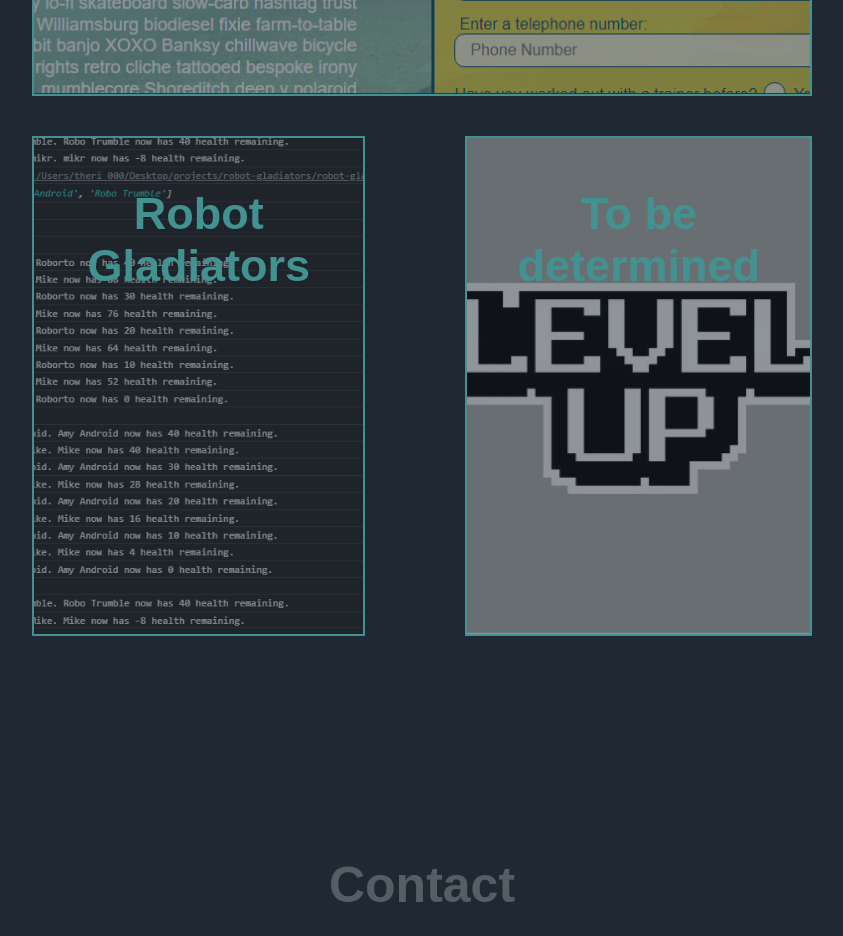
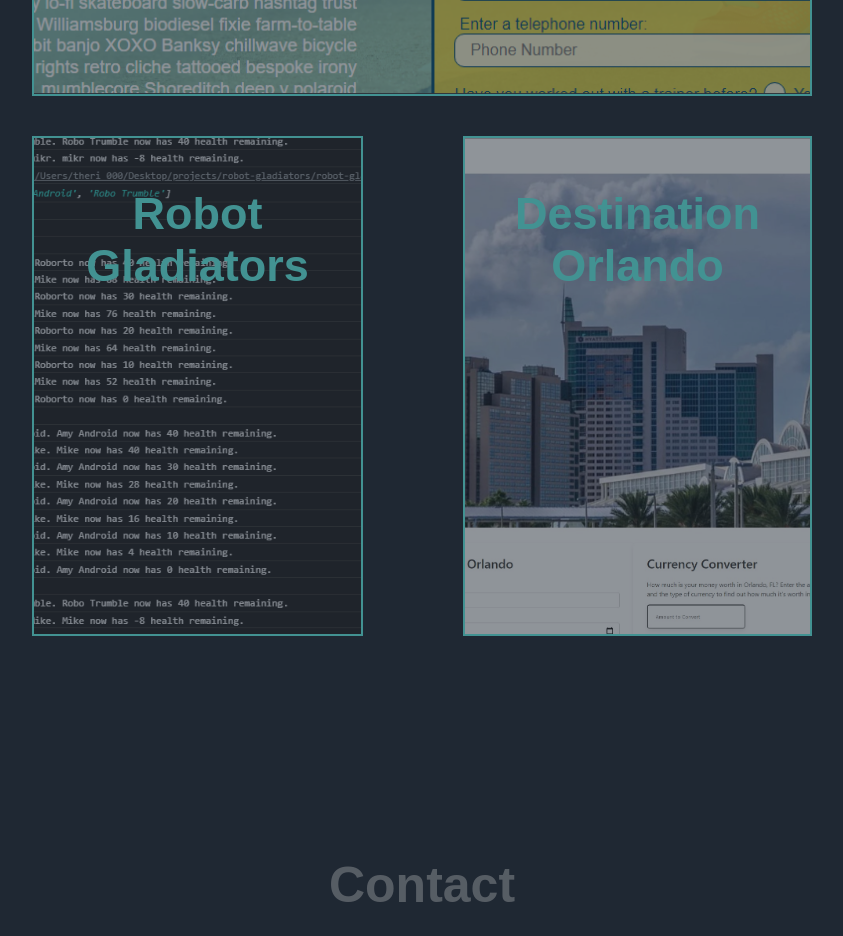
Before and after one commit to Mike-Lane/Portfolio, a plain HTML site: page index.html in a window 1280 px wide. Shown: the part 1840-2776 px from the top of the page, without its empty margins (218-1061 px from the left). Drawn offline with Linux system fonts and the light colour scheme; a web font is replaced by a local one.

Commit message:
added Destination Orlando project

```diff
--- a/assets/style.css
+++ b/assets/style.css
@@ -191,8 +191,8 @@ header nav ul li a:hover {
     background-size: cover;
 }
 
-.tbd{
-    background-image: url(../assets/images/tbd.png);
+.destination-orlando{
+    background-image: url(../assets/images/destination-orlando.jpg);
     background-position: center;
     opacity: .5;
     background-size: cover;
--- a/index.html
+++ b/index.html
@@ -60,8 +60,8 @@
                         <h3>Robot Gladiators</h3>
                     </a>
                 </article>
-                <article class="tbd">
-                    <h3>To be determined</h3>
+                <article class="destination-orlando">
+                    <h3>Destination Orlando</h3>
                 </article>
             </div>
         </section>
```
Also changed, not shown: assets/images/Screenshot-portfolio.png (renamed from assets/images/Screenshot portfolio.png), assets/images/destination-orlando.jpg (added). Lines whose indentation alone changed are shown as unchanged.
